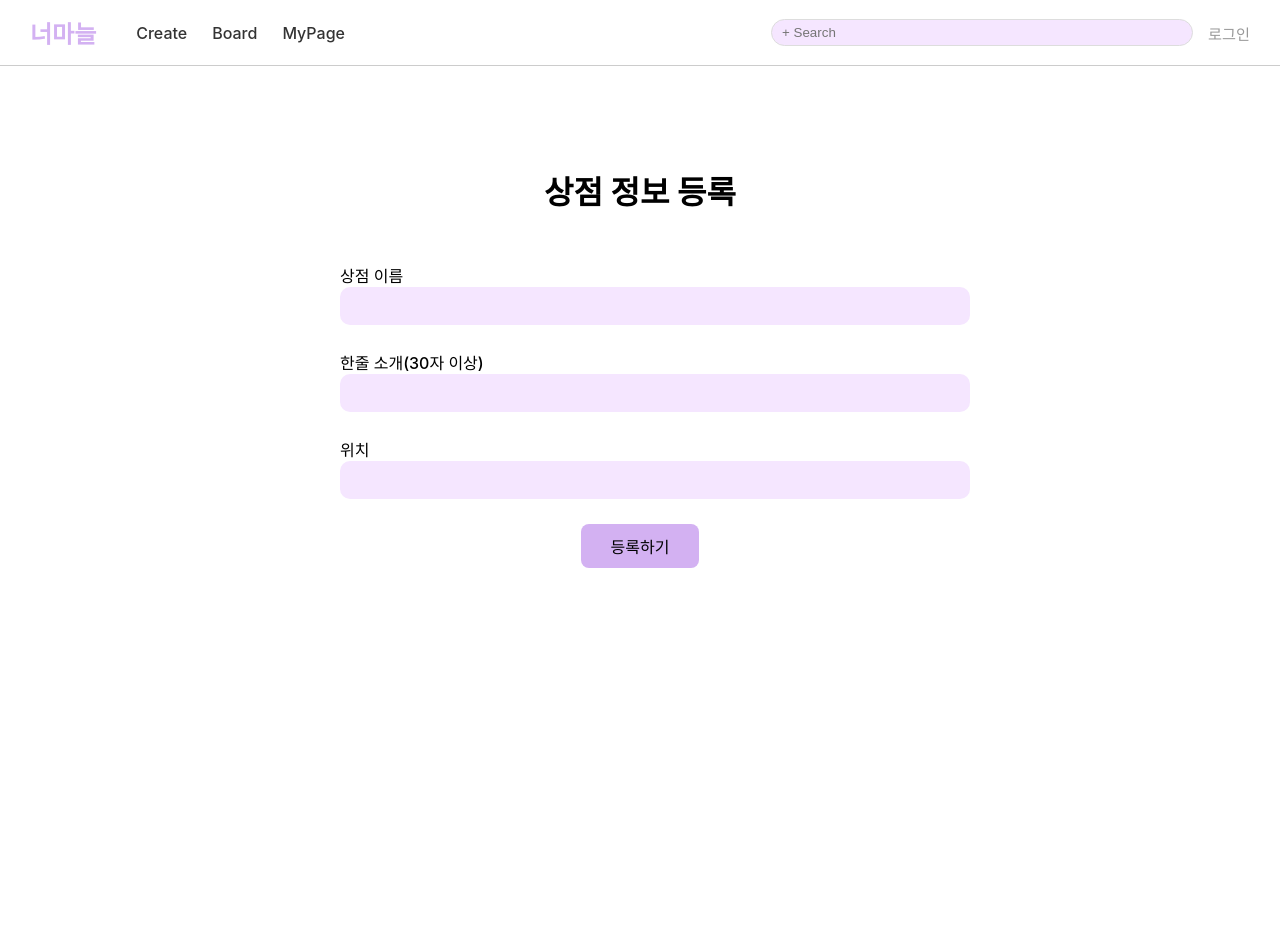
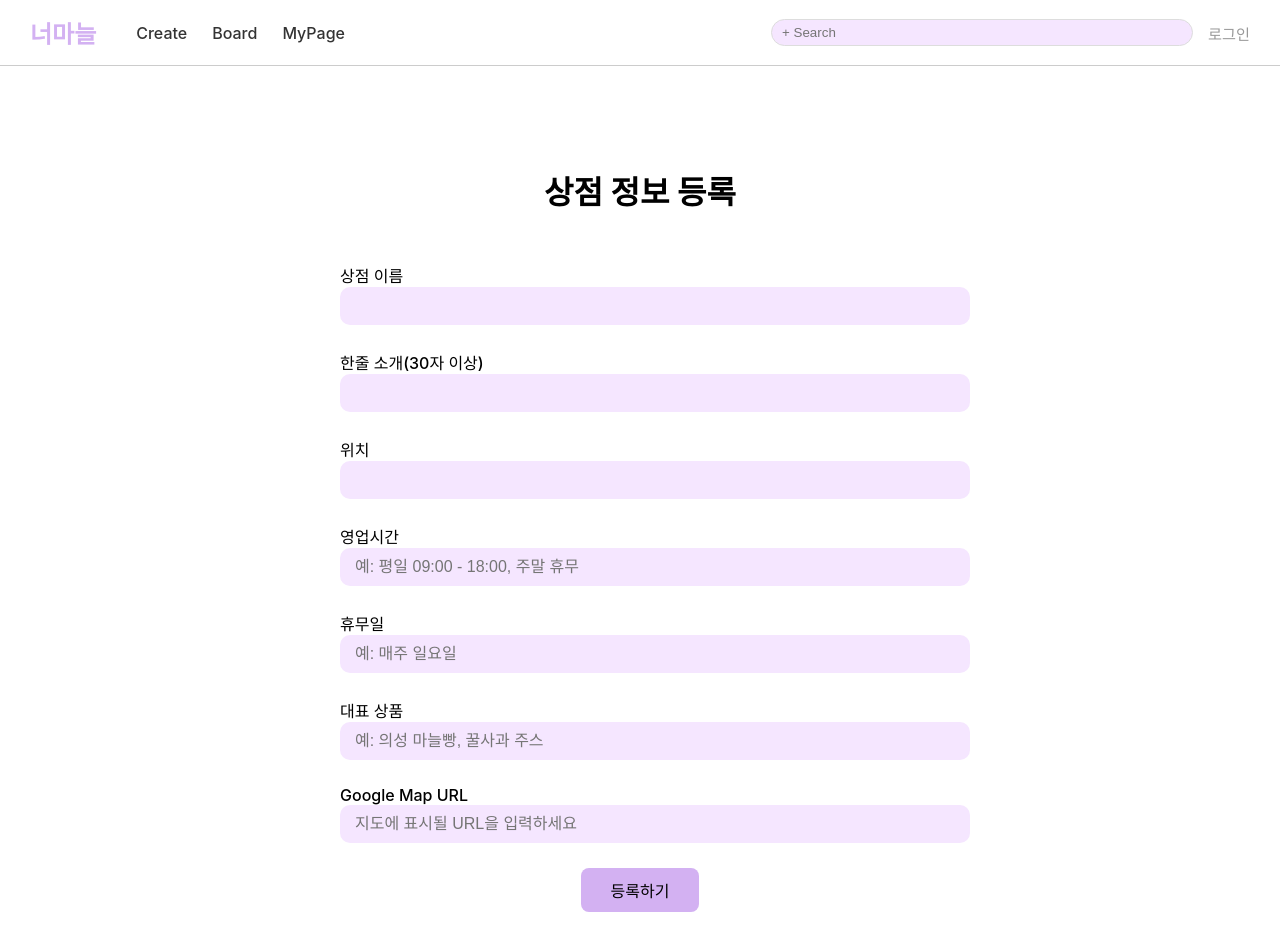
Before and after one commit to YaHoaeoay/demo_front, a React (Create React App) app: page /create in a window 1280 px wide. Shown: the top 950 px of the page. Before the commit the page ends 800 px from the top, so only its background shows below. Built offline with nearby package versions, Linux system fonts and the light colour scheme.

Commit message:
상점 7개로 늘림

```diff
--- a/src/pages/Create.js
+++ b/src/pages/Create.js
@@ -5,11 +5,16 @@ import { useNavigate } from 'react-router-dom';
 function Create() {
   const navigate = useNavigate();
 
+  // 1. form state에 새로운 필드들 추가
   const [form, setForm] = useState({
-  name: '',
-  introduce: '',
-  location: '',
-});
+    name: '',
+    introduce: '',
+    location: '',
+    time: '',           // 영업시간
+    rest: '',           // 영업휴무일
+    google_map_url: '', // 구글맵 URL
+    product: '',        // 대표 상품
+  });
 
   const [isLoading, setIsLoading] = useState(false);
   const [elapsedTime, setElapsedTime] = useState(0);
@@ -31,10 +36,15 @@ function Create() {
 
   const handleAIImageGenerate = async () => {
     try {
+      // 2. AI에게 전달할 텍스트에 새로운 정보들 추가
+      // (구글맵 URL은 이미지 생성과 관련이 적어 제외)
       const userText = `
         상점 이름: ${form.name}
         소개: ${form.introduce}
         위치: ${form.location}
+        영업시간: ${form.time}
+        휴무일: ${form.rest}
+        대표 상품: ${form.product}
       `;
 
       const aiFormData = new FormData();
@@ -49,7 +59,7 @@ function Create() {
 
       if (!res.ok) throw new Error("AI 이미지 생성 실패");
 
-      const blob = await res.blob(); // 이미지 파일로 받기
+      const blob = await res.blob();
       const imageUrl = URL.createObjectURL(blob);
 
       navigate('/gallery', { state: { images: [imageUrl] } });
@@ -63,9 +73,13 @@ function Create() {
 
   const handleSubmit = async (e) => {
     e.preventDefault();
+    // 여기에 폼 데이터를 백엔드 데이터베이스에 저장하는 로직을 추가할 수 있습니다.
+    // 예를 들어, fetch('/api/stores', { method: 'POST', body: JSON.stringify(form) });
+    // 위 로직 실행 후, AI 이미지 생성을 호출합니다.
     await handleAIImageGenerate();
   };
 
+  // 스타일 관련 코드는 변경 없음
   const inputStyle = {
     width: '100%',
     padding: '10px 15px',
@@ -75,19 +89,8 @@ function Create() {
     marginBottom: '25px',
     fontSize: '1rem',
   };
-
-  const labelStyle = {
-    marginBottom: '6px',
-    fontWeight: '500',
-  };
-
-  const containerStyle = {
-    maxWidth: '600px',
-    margin: '80px auto',
-    display: 'flex',
-    flexDirection: 'column',
-    padding: '0 20px',
-  };
+  const labelStyle = { marginBottom: '6px', fontWeight: '500' };
+  const containerStyle = { maxWidth: '600px', margin: '80px auto', display: 'flex', flexDirection: 'column', padding: '0 20px' };
 
   return (
     <div>
@@ -103,47 +106,33 @@ function Create() {
             <p>AI 전단지 생성 중... ⏱️ {elapsedTime}초</p>
           </div>
         ) : (
+          // 3. JSX에 새로운 입력 필드들 추가
           <form onSubmit={handleSubmit}>
             <label style={labelStyle}>상점 이름</label>
-            <input
-              type="text"
-              name="name"
-              value={form.name}
-              onChange={handleChange}
-              style={inputStyle}
-            />
+            <input type="text" name="name" value={form.name} onChange={handleChange} style={inputStyle} />
 
             <label style={labelStyle}>한줄 소개(30자 이상)</label>
-            <input
-              type="text"
-              name="introduce"
-              value={form.introduce}
-              onChange={handleChange}
-              style={inputStyle}
-            />
+            <input type="text" name="introduce" value={form.introduce} onChange={handleChange} style={inputStyle} />
 
             <label style={labelStyle}>위치</label>
-            <input
-              type="text"
-              name="location"
-              value={form.location}
-              onChange={handleChange}
-              style={inputStyle}
-            />
+            <input type="text" name="location" value={form.location} onChange={handleChange} style={inputStyle} />
+
+            {/* --- 추가된 필드 --- */}
+            <label style={labelStyle}>영업시간</label>
+            <input type="text" name="time" placeholder="예: 평일 09:00 - 18:00, 주말 휴무" value={form.time} onChange={handleChange} style={inputStyle} />
+
+            <label style={labelStyle}>휴무일</label>
+            <input type="text" name="rest" placeholder="예: 매주 일요일" value={form.rest} onChange={handleChange} style={inputStyle} />
+
+            <label style={labelStyle}>대표 상품</label>
+            <input type="text" name="product" placeholder="예: 의성 마늘빵, 꿀사과 주스" value={form.product} onChange={handleChange} style={inputStyle} />
+
+            <label style={labelStyle}>Google Map URL</label>
+            <input type="text" name="google_map_url" placeholder="지도에 표시될 URL을 입력하세요" value={form.google_map_url} onChange={handleChange} style={inputStyle} />
+            {/* --- 여기까지 --- */}
 
             <div style={{ textAlign: 'center' }}>
-              <button
-                type="submit"
-                style={{
-                  padding: '10px 30px',
-                  backgroundColor: '#d3b1f2',
-                  color: '#000',
-                  border: 'none',
-                  borderRadius: '8px',
-                  fontSize: '1rem',
-                  cursor: 'pointer',
-                }}
-              >
+              <button type="submit" style={{ padding: '10px 30px', backgroundColor: '#d3b1f2', color: '#000', border: 'none', borderRadius: '8px', fontSize: '1rem', cursor: 'pointer' }}>
                 등록하기
               </button>
             </div>
@@ -152,20 +141,8 @@ function Create() {
       </div>
 
       <style>{`
-        .loader {
-          border: 8px solid #eee;
-          border-top: 8px solid #b38ce7;
-          border-radius: 50%;
-          width: 60px;
-          height: 60px;
-          animation: spin 1s linear infinite;
-          margin: 0 auto;
-        }
-
-        @keyframes spin {
-          0% { transform: rotate(0deg); }
-          100% { transform: rotate(360deg); }
-        }
+        .loader { border: 8px solid #eee; border-top: 8px solid #b38ce7; border-radius: 50%; width: 60px; height: 60px; animation: spin 1s linear infinite; margin: 0 auto; }
+        @keyframes spin { 0% { transform: rotate(0deg); } 100% { transform: rotate(360deg); } }
       `}</style>
     </div>
   );
```
